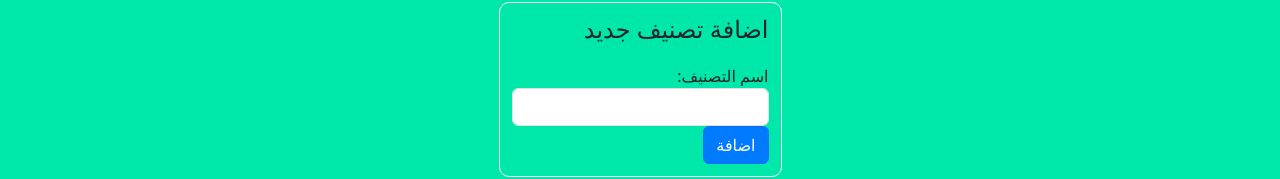
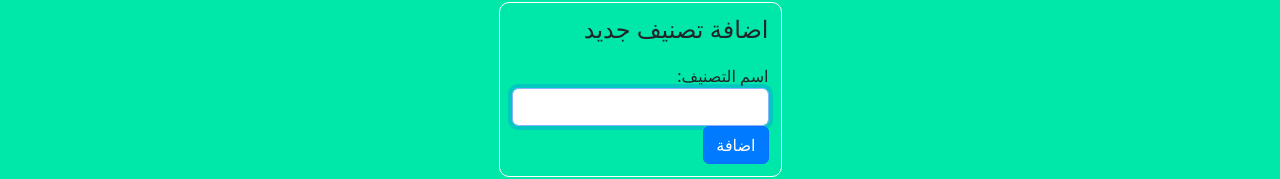
Before and after one commit to youssiffouad/cafeteria, a React (Create React App) app: page /categories in a window 1280 px wide. Shown: the part 116-295 px from the top of the page. Built offline with nearby package versions, Linux system fonts and the light colour scheme; no server answers.

Commit message:
kick off form Validation Hook

```diff
--- /dev/null
+++ b/src/frontend/Hooks/use_fromvalidation.js
@@ -0,0 +1,77 @@
+import { useState } from "react";
+
+const useFormValidation = (initialFormState) => {
+  const [formState, setFormState] = useState(initialFormState);
+  const [errors, setErrors] = useState({});
+
+  const handleInputChange = (event) => {
+    const { name, value } = event.target;
+    setFormState({ ...formState, [name]: value });
+  };
+
+  const isEmpty = (value) => {
+    return value.trim() === "";
+  };
+
+  const nullCheckValidation = (fieldName, fieldValue) => {
+    if (isEmpty(fieldValue)) {
+      setErrors((prevErrors) => ({
+        ...prevErrors,
+        [fieldName]: `${fieldName} cannot be empty`,
+      }));
+      return false; // Return false indicating validation failed
+    }
+    return true; // Return true indicating validation passed
+  };
+
+  const nameFieldValidation = (nameValue) => {
+    const isValid = nullCheckValidation("Name", nameValue);
+    console.log(nameValue);
+
+    return isValid;
+  };
+
+  const numberFieldValidation = (numberValue) => {
+    const notempty = nullCheckValidation("Number", numberValue);
+    const didgitsOnly = /^\d+$/.test(numberValue); //using regular expressions
+    return notempty && didgitsOnly;
+  };
+
+  const dropDownFieldValidation = (dropValue) => {
+    const isValid = nullCheckValidation("Dropdown", dropValue);
+
+    return isValid;
+  };
+
+  const dateFieldValidation = (dateValue) => {
+    const isValid = nullCheckValidation("Date", dateValue);
+
+    return isValid;
+  };
+
+  const validateField = (fieldType, fieldValue) => {
+    if (fieldType === "name") {
+      return nameFieldValidation(fieldValue);
+    } else if (fieldType === "number") {
+      return numberFieldValidation(fieldValue);
+    } else if (fieldType === "dropdown") {
+      return dropDownFieldValidation(fieldValue);
+    } else if (fieldType === "date") {
+      return dateFieldValidation(fieldValue);
+    }
+    return true; // Return true if no specific validation needed for the field type
+  };
+  const resetField = (fieldName) => {
+    setFormState({ ...formState, [fieldName]: "" });
+  };
+
+  return {
+    formState,
+    errors,
+    handleInputChange,
+    validateField,
+    resetField,
+  };
+};
+
+export default useFormValidation;
--- a/src/frontend/components/category/addcategory.js
+++ b/src/frontend/components/category/addcategory.js
@@ -22,10 +22,11 @@ const AddCategory = () => {
           </label>
           <input
             type="text"
-            id="categoryName"
-            value={catCtx.name}
+            autoFocus
+            name="categoryName"
+            value={catCtx.formState.categoryName}
             className="form-control input"
-            onChange={(event) => catCtx.updatename(event.target.value)}
+            onChange={(event) => catCtx.updatename(event)}
           />
         </div>
         <button type="submit" className="btn btn-primary add-btn">
--- a/src/frontend/contextStore/categoriesContext.js
+++ b/src/frontend/contextStore/categoriesContext.js
@@ -1,6 +1,7 @@
 import React, { createContext, useEffect, useState } from "react";
 import serverport from "../backendconfiguration";
 import usePopUp from "../Hooks/use_popup";
+import useFormValidation from "../Hooks/use_fromvalidation";
 
 export const CategoriesContext = createContext({
   Categorieslist: [],
@@ -8,12 +9,16 @@ export const CategoriesContext = createContext({
   name: "",
   updatename: (n) => {},
   Msgcomponent: "",
+  formState: {},
 });
 
 export const CategoriesProvider = (props) => {
   const [Categorieslist, setCategorieslist] = useState([]);
-  const [name, setName] = useState("");
+
   const { Msgcomponent, controlDisplay, controlMsgContent } = usePopUp();
+  const categoryName = "";
+  const { formState, errors, validateField, resetField, handleInputChange } =
+    useFormValidation({ categoryName });
 
   useEffect(() => {
     fetch(`http://localhost:${serverport}/Categories/view`)
@@ -24,12 +29,12 @@ export const CategoriesProvider = (props) => {
       .catch((error) => {
         console.error("Failed to fetch Categoriess:", error);
       });
-  }, [name]);
+  }, [formState.categoryName]);
 
   //adding new Categories
   const updateCategorieslist = () => {
     const CategoriesData = {
-      name,
+      name: formState.categoryName,
     };
 
     fetch(`http://localhost:${serverport}/Categories/add`, {
@@ -54,10 +59,12 @@ export const CategoriesProvider = (props) => {
       });
 
     // Reset form fields
-    setName("");
+    resetField("categoryName");
   };
-  const updatename = (name) => {
-    setName(name);
+  const updatename = (event) => {
+    // setName(name);
+    handleInputChange(event);
+    validateField("name", formState.categoryName);
   };
 
   return (
@@ -65,7 +72,8 @@ export const CategoriesProvider = (props) => {
       value={{
         Categorieslist,
         updateCategorieslist,
-        name,
+
+        formState,
         updatename,
         Msgcomponent,
       }}
```
Also changed, not shown: 1 other file (tests, documents, lock files or other folders).
